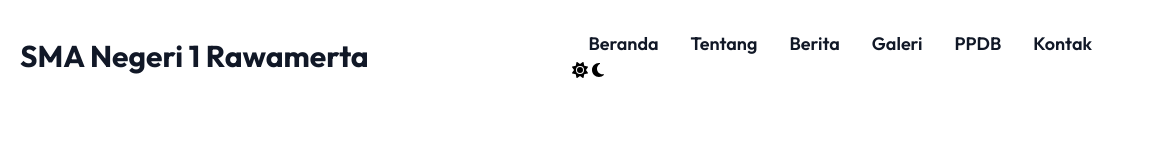
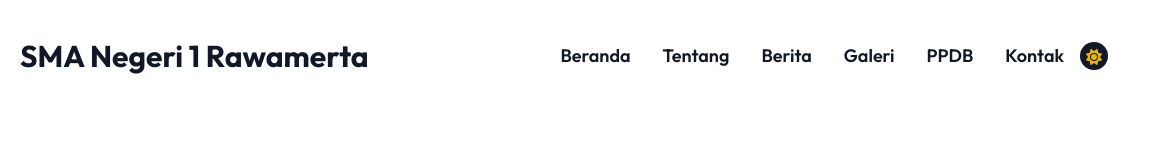
Before and after one commit to mrh275/semesta-new, a website: page index.html in a window 1280 px wide. Shown: the full height of the page, 108-1280 px from the left. Drawn offline with nearby package versions, Linux system fonts and the light colour scheme; files that its build step writes are made by us from their sources.

Commit message:
added some style for dark/light mode toggle

```diff
--- a/src/css/components.css
+++ b/src/css/components.css
@@ -15,7 +15,7 @@
         @apply mx-6 text-3xl font-bold text-gray-900;
     }
     .navbar-menu-wrapper {
-        @apply px-6;
+        @apply flex items-center justify-between px-6;
     }
     .menu-items {
         @apply flex items-center justify-evenly;
@@ -32,4 +32,22 @@
     .dropdown-item {
         @apply px-4 py-1 whitespace-nowrap;
     }
+    .toggle-dark-mode-wrapper {
+        @apply relative flex items-center justify-center bg-gray-900 rounded-full cursor-pointer w-[28px] h-[28px] overflow-hidden;
+    }
+    .toggle-dark-mode {
+        @apply flex justify-center;
+    }
+    .light-mode {
+        @apply absolute translate-x-0 top-[7px] transition-all duration-200 ease-in-out text-yellow-500;
+    }
+    .toggle-dark-mode.active > .light-mode {
+        @apply -translate-x-[200%];
+    }
+    .dark-mode {
+        @apply absolute top-[7px] translate-x-[200%] transition-all duration-200 ease-in-out text-white;
+    }
+    .toggle-dark-mode.active > .dark-mode {
+        @apply translate-x-0;
+    }
 }
```
Also changed, not shown: dist/css/components.css.
